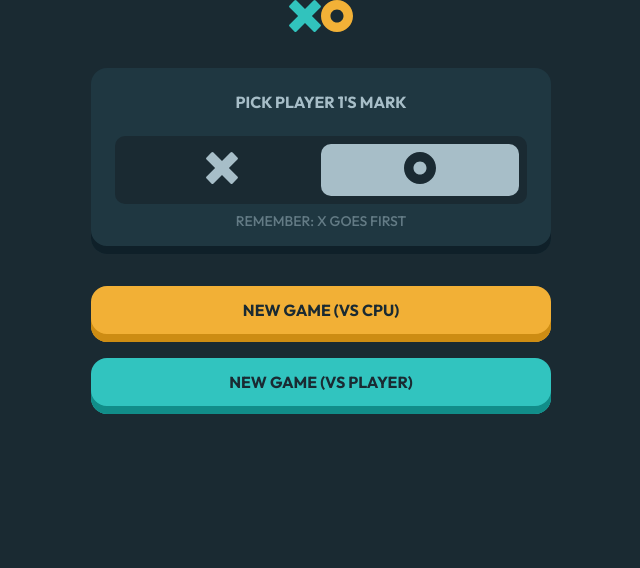
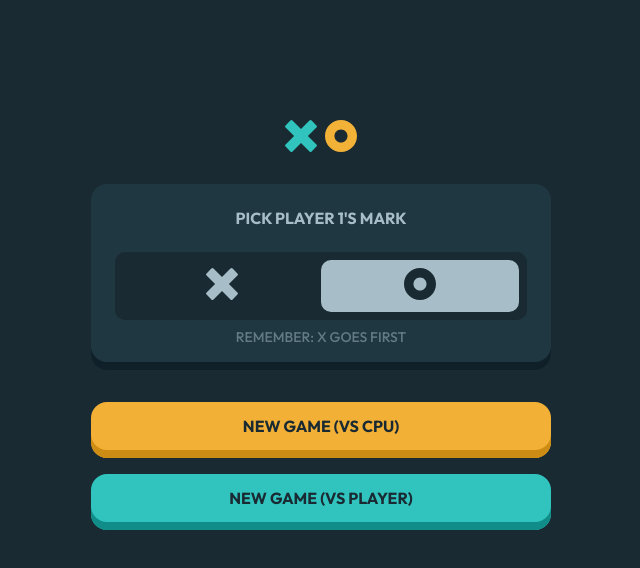
Before and after one commit to kylelamse/tic-tac-toe, a React (Create React App) app: page / in a window 1280 px wide. Shown: the top 568 px of the page, without its empty margins (319-959 px from the left). Built offline with nearby package versions, Linux system fonts and the light colour scheme.

Commit message:
Add margins

```diff
--- a/src/App.scss
+++ b/src/App.scss
@@ -9,7 +9,7 @@ $standard_width: 28.75rem;
 
 .current-page {
     max-width: $standard_width;
-    margin: 0 auto;
+    margin: 7.5rem auto 0 auto;
 
     @include mixins.mobile {
         max-width: $mobile_width;
--- a/src/components/Logo.scss
+++ b/src/components/Logo.scss
@@ -1,3 +1,5 @@
 .logo_container {
-    text-align: center;
+    display: flex;
+    justify-content: center;
+    gap: 0.5rem;
 }
```
